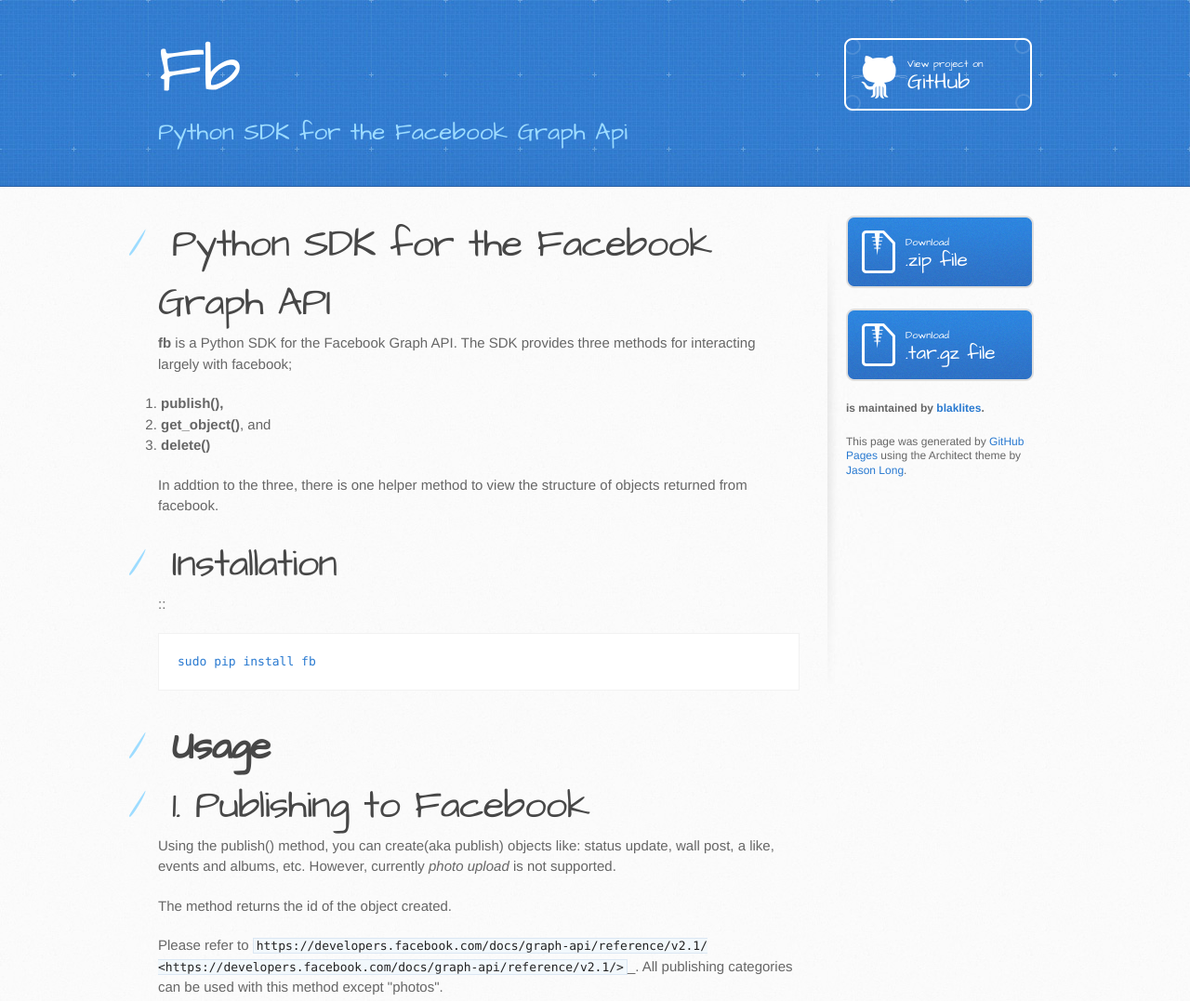
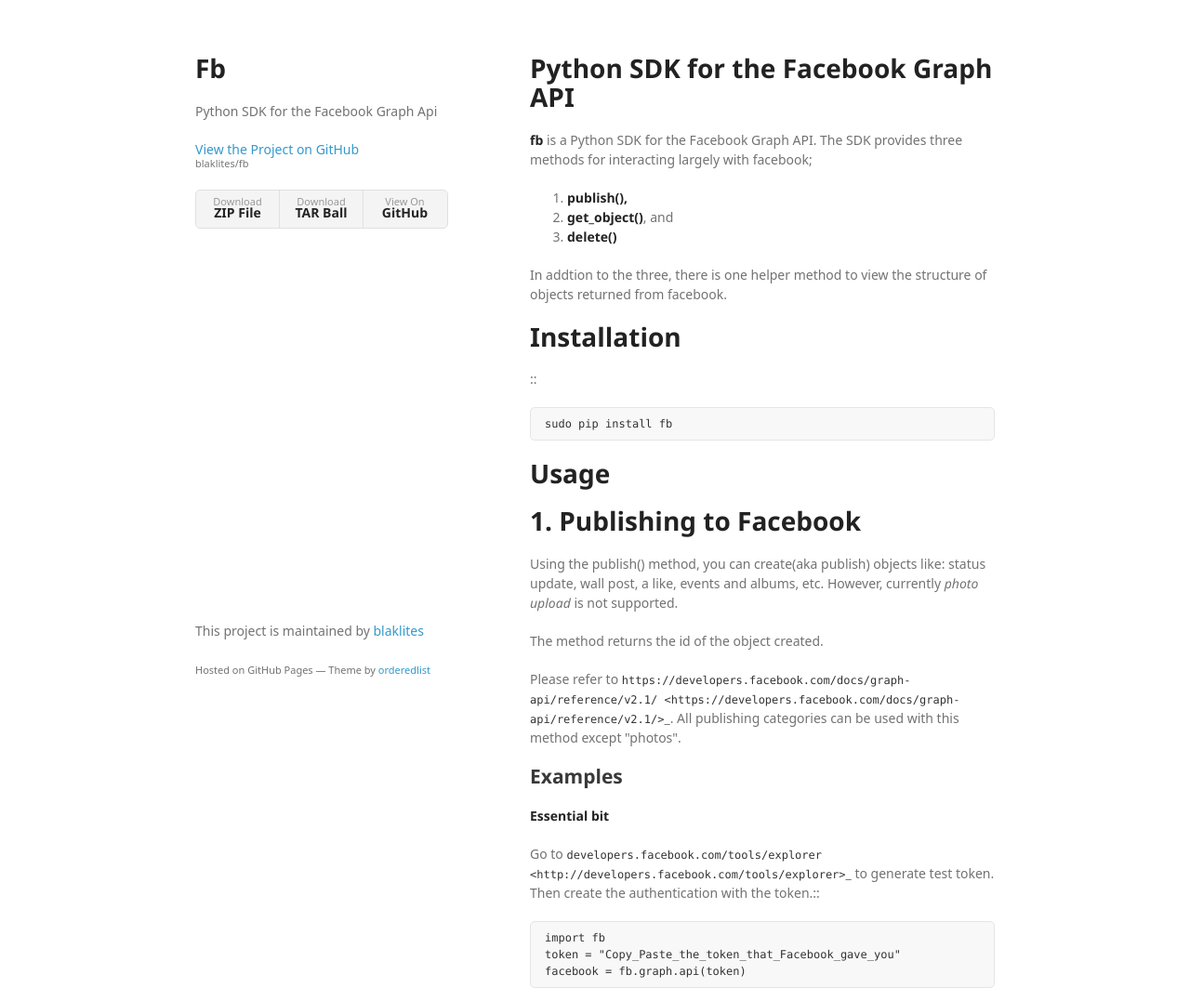
Before and after one commit to blaklites/fb, a plain HTML site: page index.html in a window 1280 px wide. Shown: the top 1077 px of the page at 93% size. Drawn offline with Linux system fonts and the light colour scheme; a web font is replaced by a local one.

Commit message:
Create gh-pages branch via GitHub

```diff
--- a/index.html
+++ b/index.html
@@ -1,34 +1,34 @@
-<!DOCTYPE html>
+<!doctype html>
 <html>
   <head>
-    <meta charset='utf-8'>
+    <meta charset="utf-8">
     <meta http-equiv="X-UA-Compatible" content="chrome=1">
-    <meta name="viewport" content="width=device-width, initial-scale=1, maximum-scale=1">
-    <link href='https://fonts.googleapis.com/css?family=Architects+Daughter' rel='stylesheet' type='text/css'>
-    <link rel="stylesheet" type="text/css" href="stylesheets/stylesheet.css" media="screen">
-    <link rel="stylesheet" type="text/css" href="stylesheets/github-light.css" media="screen">
-    <link rel="stylesheet" type="text/css" href="stylesheets/print.css" media="print">
+    <title>Fb by blaklites</title>
 
+    <link rel="stylesheet" href="stylesheets/styles.css">
+    <link rel="stylesheet" href="stylesheets/github-light.css">
+    <meta name="viewport" content="width=device-width">
     <!--[if lt IE 9]>
     <script src="//html5shiv.googlecode.com/svn/trunk/html5.js"></script>
     <![endif]-->
+  </head>
+  <body>
+    <div class="wrapper">
+      <header>
+        <h1>Fb</h1>
+        <p>Python SDK for the Facebook Graph Api</p>
 
-    <title>Fb by blaklites</title>
-  </head>
+        <p class="view"><a href="https://github.com/blaklites/fb">View the Project on GitHub <small>blaklites/fb</small></a></p>
 
-  <body>
-    <header>
-      <div class="inner">
-        <h1>Fb</h1>
-        <h2>Python SDK for the Facebook Graph Api</h2>
-        <a href="https://github.com/blaklites/fb" class="button"><small>View project on</small> GitHub</a>
-      </div>
-    </header>
 
-    <div id="content-wrapper">
-      <div class="inner clearfix">
-        <section id="main-content">
-          <h1>
+        <ul>
+          <li><a href="https://github.com/blaklites/fb/zipball/master">Download <strong>ZIP File</strong></a></li>
+          <li><a href="https://github.com/blaklites/fb/tarball/master">Download <strong>TAR Ball</strong></a></li>
+          <li><a href="https://github.com/blaklites/fb">View On <strong>GitHub</strong></a></li>
+        </ul>
+      </header>
+      <section>
+        <h1>
 <a id="python-sdk-for-the-facebook-graph-api" class="anchor" href="#python-sdk-for-the-facebook-graph-api" aria-hidden="true"><span aria-hidden="true" class="octicon octicon-link"></span></a>Python SDK for the Facebook Graph API</h1>
 
 <p><strong>fb</strong> is a Python SDK for the Facebook Graph API.
@@ -241,25 +241,13 @@ friends_and_education['education'][1]['school']['name'] and so on........
 
 <p>For any feature-request or to report a bug, please use Github's link's on the right-side of the page. Thank you.
 PreferencesEnglish</p>
-        </section>
-
-        <aside id="sidebar">
-          <a href="https://github.com/blaklites/fb/zipball/master" class="button">
-            <small>Download</small>
-            .zip file
-          </a>
-          <a href="https://github.com/blaklites/fb/tarball/master" class="button">
-            <small>Download</small>
-            .tar.gz file
-          </a>
-
-          <p class="repo-owner"><a href="https://github.com/blaklites/fb"></a> is maintained by <a href="https://github.com/blaklites">blaklites</a>.</p>
-
-          <p>This page was generated by <a href="https://pages.github.com">GitHub Pages</a> using the Architect theme by <a href="https://twitter.com/jasonlong">Jason Long</a>.</p>
-        </aside>
-      </div>
+      </section>
+      <footer>
+        <p>This project is maintained by <a href="https://github.com/blaklites">blaklites</a></p>
+        <p><small>Hosted on GitHub Pages &mdash; Theme by <a href="https://github.com/orderedlist">orderedlist</a></small></p>
+      </footer>
     </div>
-
+    <script src="javascripts/scale.fix.js"></script>
 
   </body>
 </html>
--- /dev/null
+++ b/javascripts/scale.fix.js
@@ -0,0 +1,17 @@
+var metas = document.getElementsByTagName('meta');
+var i;
+if (navigator.userAgent.match(/iPhone/i)) {
+  for (i=0; i<metas.length; i++) {
+    if (metas[i].name == "viewport") {
+      metas[i].content = "width=device-width, minimum-scale=1.0, maximum-scale=1.0";
+    }
+  }
+  document.addEventListener("gesturestart", gestureStart, false);
+}
+function gestureStart() {
+  for (i=0; i<metas.length; i++) {
+    if (metas[i].name == "viewport") {
+      metas[i].content = "width=device-width, minimum-scale=0.25, maximum-scale=1.6";
+    }
+  }
+}
--- /dev/null
+++ b/stylesheets/styles.css
@@ -0,0 +1,324 @@
+@font-face {
+  font-family: 'Noto Sans';
+  font-weight: 400;
+  font-style: normal;
+  src: url('../fonts/Noto-Sans-regular/Noto-Sans-regular.eot');
+  src: url('../fonts/Noto-Sans-regular/Noto-Sans-regular.eot?#iefix') format('embedded-opentype'),
+       local('Noto Sans'),
+       local('Noto-Sans-regular'),
+       url('../fonts/Noto-Sans-regular/Noto-Sans-regular.woff2') format('woff2'),
+       url('../fonts/Noto-Sans-regular/Noto-Sans-regular.woff') format('woff'),
+       url('../fonts/Noto-Sans-regular/Noto-Sans-regular.ttf') format('truetype'),
+       url('../fonts/Noto-Sans-regular/Noto-Sans-regular.svg#NotoSans') format('svg');
+}
+
+@font-face {
+  font-family: 'Noto Sans';
+  font-weight: 700;
+  font-style: normal;
+  src: url('../fonts/Noto-Sans-700/Noto-Sans-700.eot');
+  src: url('../fonts/Noto-Sans-700/Noto-Sans-700.eot?#iefix') format('embedded-opentype'),
+       local('Noto Sans Bold'),
+       local('Noto-Sans-700'),
+       url('../fonts/Noto-Sans-700/Noto-Sans-700.woff2') format('woff2'),
+       url('../fonts/Noto-Sans-700/Noto-Sans-700.woff') format('woff'),
+       url('../fonts/Noto-Sans-700/Noto-Sans-700.ttf') format('truetype'),
+       url('../fonts/Noto-Sans-700/Noto-Sans-700.svg#NotoSans') format('svg');
+}
+
+@font-face {
+  font-family: 'Noto Sans';
+  font-weight: 400;
+  font-style: italic;
+  src: url('../fonts/Noto-Sans-italic/Noto-Sans-italic.eot');
+  src: url('../fonts/Noto-Sans-italic/Noto-Sans-italic.eot?#iefix') format('embedded-opentype'),
+       local('Noto Sans Italic'),
+       local('Noto-Sans-italic'),
+       url('../fonts/Noto-Sans-italic/Noto-Sans-italic.woff2') format('woff2'),
+       url('../fonts/Noto-Sans-italic/Noto-Sans-italic.woff') format('woff'),
+       url('../fonts/Noto-Sans-italic/Noto-Sans-italic.ttf') format('truetype'),
+       url('../fonts/Noto-Sans-italic/Noto-Sans-italic.svg#NotoSans') format('svg');
+}
+
+@font-face {
+  font-family: 'Noto Sans';
+  font-weight: 700;
+  font-style: italic;
+  src: url('../fonts/Noto-Sans-700italic/Noto-Sans-700italic.eot');
+  src: url('../fonts/Noto-Sans-700italic/Noto-Sans-700italic.eot?#iefix') format('embedded-opentype'),
+       local('Noto Sans Bold Italic'),
+       local('Noto-Sans-700italic'),
+       url('../fonts/Noto-Sans-700italic/Noto-Sans-700italic.woff2') format('woff2'),
+       url('../fonts/Noto-Sans-700italic/Noto-Sans-700italic.woff') format('woff'),
+       url('../fonts/Noto-Sans-700italic/Noto-Sans-700italic.ttf') format('truetype'),
+       url('../fonts/Noto-Sans-700italic/Noto-Sans-700italic.svg#NotoSans') format('svg');
+}
+
+body {
+  background-color: #fff;
+  padding:50px;
+  font: 14px/1.5 "Noto Sans", "Helvetica Neue", Helvetica, Arial, sans-serif;
+  color:#727272;
+  font-weight:400;
+}
+
+h1, h2, h3, h4, h5, h6 {
+  color:#222;
+  margin:0 0 20px;
+}
+
+p, ul, ol, table, pre, dl {
+  margin:0 0 20px;
+}
+
+h1, h2, h3 {
+  line-height:1.1;
+}
+
+h1 {
+  font-size:28px;
+}
+
+h2 {
+  color:#393939;
+}
+
+h3, h4, h5, h6 {
+  color:#494949;
+}
+
+a {
+  color:#39c;
+  text-decoration:none;
+}
+
+a:hover {
+  color:#069;
+}
+
+a small {
+  font-size:11px;
+  color:#777;
+  margin-top:-0.3em;
+  display:block;
+}
+
+a:hover small {
+  color:#777;
+}
+
+.wrapper {
+  width:860px;
+  margin:0 auto;
+}
+
+blockquote {
+  border-left:1px solid #e5e5e5;
+  margin:0;
+  padding:0 0 0 20px;
+  font-style:italic;
+}
+
+code, pre {
+  font-family:Monaco, Bitstream Vera Sans Mono, Lucida Console, Terminal, Consolas, Liberation Mono, DejaVu Sans Mono, Courier New, monospace;
+  color:#333;
+  font-size:12px;
+}
+
+pre {
+  padding:8px 15px;
+  background: #f8f8f8;
+  border-radius:5px;
+  border:1px solid #e5e5e5;
+  overflow-x: auto;
+}
+
+table {
+  width:100%;
+  border-collapse:collapse;
+}
+
+th, td {
+  text-align:left;
+  padding:5px 10px;
+  border-bottom:1px solid #e5e5e5;
+}
+
+dt {
+  color:#444;
+  font-weight:700;
+}
+
+th {
+  color:#444;
+}
+
+img {
+  max-width:100%;
+}
+
+header {
+  width:270px;
+  float:left;
+  position:fixed;
+  -webkit-font-smoothing:subpixel-antialiased;
+}
+
+header ul {
+  list-style:none;
+  height:40px;
+  padding:0;
+  background: #f4f4f4;
+  border-radius:5px;
+  border:1px solid #e0e0e0;
+  width:270px;
+}
+
+header li {
+  width:89px;
+  float:left;
+  border-right:1px solid #e0e0e0;
+  height:40px;
+}
+
+header li:first-child a {
+  border-radius:5px 0 0 5px;
+}
+
+header li:last-child a {
+  border-radius:0 5px 5px 0;
+}
+
+header ul a {
+  line-height:1;
+  font-size:11px;
+  color:#999;
+  display:block;
+  text-align:center;
+  padding-top:6px;
+  height:34px;
+}
+
+header ul a:hover {
+  color:#999;
+}
+
+header ul a:active {
+  background-color:#f0f0f0;
+}
+
+strong {
+  color:#222;
+  font-weight:700;
+}
+
+header ul li + li + li {
+  border-right:none;
+  width:89px;
+}
+
+header ul a strong {
+  font-size:14px;
+  display:block;
+  color:#222;
+}
+
+section {
+  width:500px;
+  float:right;
+  padding-bottom:50px;
+}
+
+small {
+  font-size:11px;
+}
+
+hr {
+  border:0;
+  background:#e5e5e5;
+  height:1px;
+  margin:0 0 20px;
+}
+
+footer {
+  width:270px;
+  float:left;
+  position:fixed;
+  bottom:50px;
+  -webkit-font-smoothing:subpixel-antialiased;
+}
+
+@media print, screen and (max-width: 960px) {
+
+  div.wrapper {
+    width:auto;
+    margin:0;
+  }
+
+  header, section, footer {
+    float:none;
+    position:static;
+    width:auto;
+  }
+
+  header {
+    padding-right:320px;
+  }
+
+  section {
+    border:1px solid #e5e5e5;
+    border-width:1px 0;
+    padding:20px 0;
+    margin:0 0 20px;
+  }
+
+  header a small {
+    display:inline;
+  }
+
+  header ul {
+    position:absolute;
+    right:50px;
+    top:52px;
+  }
+}
+
+@media print, screen and (max-width: 720px) {
+  body {
+    word-wrap:break-word;
+  }
+
+  header {
+    padding:0;
+  }
+
+  header ul, header p.view {
+    position:static;
+  }
+
+  pre, code {
+    word-wrap:normal;
+  }
+}
+
+@media print, screen and (max-width: 480px) {
+  body {
+    padding:15px;
+  }
+
+  header ul {
+    width:99%;
+  }
+
+  header li, header ul li + li + li {
+    width:33%;
+  }
+}
+
+@media print {
+  body {
+    padding:0.4in;
+    font-size:12pt;
+    color:#444;
+  }
+}
```
